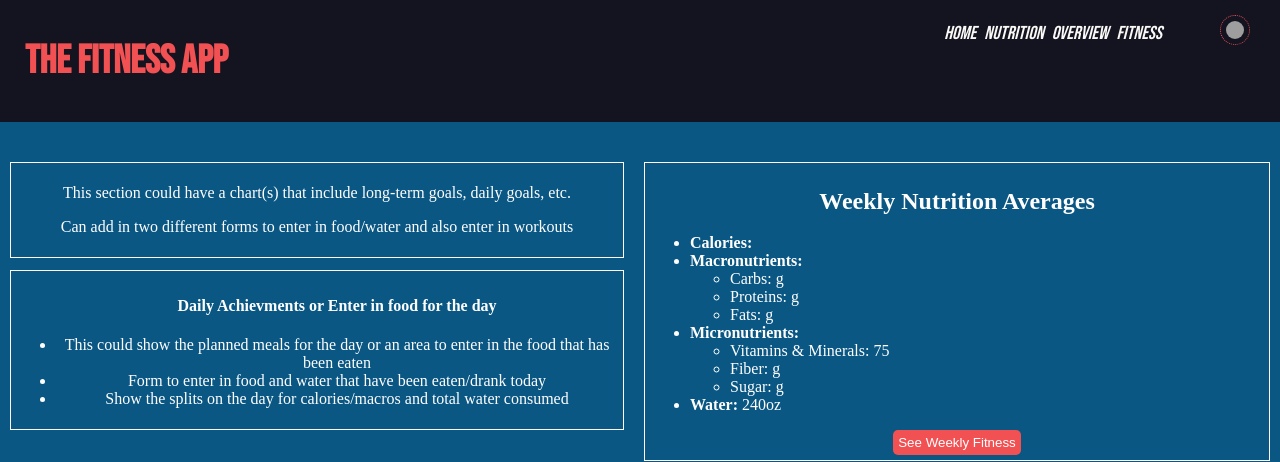
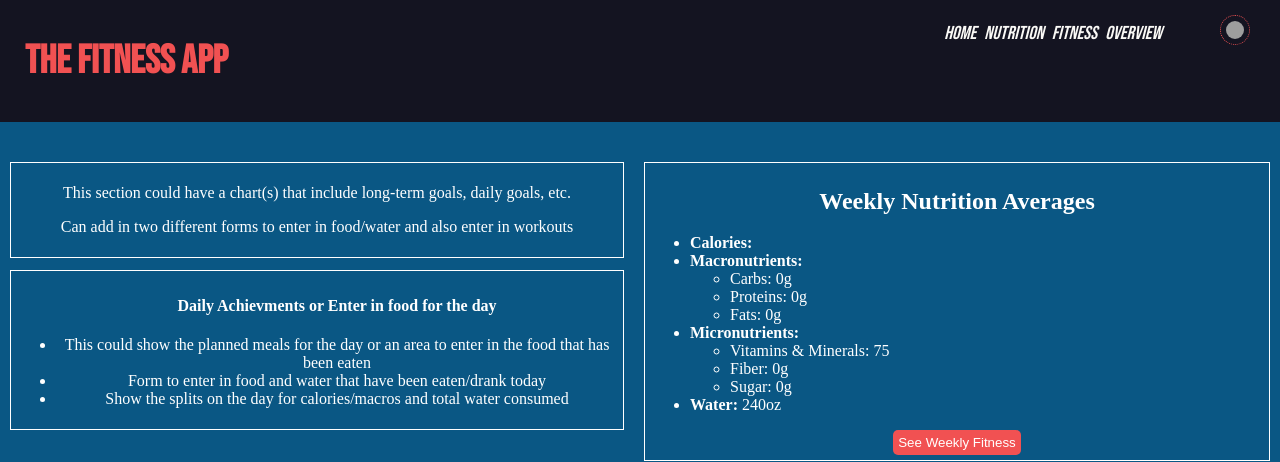
Before and after one commit to JGPawlowski/fitness-app, a React (Vite) app in the folder client/: page / in a window 1280 px wide. Shown: the top 462 px of the page. Built offline with nearby package versions, Linux system fonts and the light colour scheme; no server answers; grey boxes are pictures that could not be loaded.

Commit message:
mainly css

```diff
--- a/client/src/pages/components/header/Header.jsx
+++ b/client/src/pages/components/header/Header.jsx
@@ -12,8 +12,8 @@ export default function Header() {
             <div className='info-box'>
                 <Link to={'/'}>Home</Link>
                 <Link to={"/nutrition"}>Nutrition</Link>
+                <Link to={'/fitness'}>Fitness</Link>
                 <Link to={'/progress-history'}>Overview</Link>
-                <Link to={'/fitness'}>Fitness</Link>
                 <Link to={'/user'}> {/* will link this to an individual users page later on */}
                     <img className='user-icon' src='/src/assets/user-line.svg' alt='user-icon'/>
                 </Link>
--- a/client/src/pages/dashboard/weekly/NutritionDash.jsx
+++ b/client/src/pages/dashboard/weekly/NutritionDash.jsx
@@ -1,6 +1,7 @@
 import './weekly-styles.css'
 
 export default function Nutrition(props) {
+
     return (
 
         <>
@@ -12,9 +13,9 @@ export default function Nutrition(props) {
                     <li>
                     <strong>Macronutrients:</strong>
                     <ul>
-                        <li>Carbs: {props.carbs}g</li>
-                        <li>Proteins: {props.protein}g</li>
-                        <li>Fats: {props.fats}g</li>
+                        <li>Carbs: {props.carbs ?? 0.00}g</li>
+                        <li>Proteins: {props.protein ?? 0.00}g</li>
+                        <li>Fats: {props.fats ?? 0.00}g</li>
                     </ul>
                     </li>
 
@@ -22,8 +23,8 @@ export default function Nutrition(props) {
                     <strong>Micronutrients:</strong>
                     <ul>
                         <li>Vitamins & Minerals: {props.vitMin}</li>
-                        <li>Fiber: {props.fiber}g</li>
-                        <li>Sugar: {props.sugar}g</li>
+                        <li>Fiber: {props.fiber ?? 0.00}g</li>
+                        <li>Sugar: {props.sugar ?? 0.00}g</li>
                     </ul>
                     </li>
 
--- a/client/src/pages/dashboard/weekly/Weekly.jsx
+++ b/client/src/pages/dashboard/weekly/Weekly.jsx
@@ -51,7 +51,7 @@ export default function Weekly(props) {
                     props.currentView === 'fitness' ?
                     <NutritionDash
                         calories={totals ? totals.total_calories : 0}
-                        carbs={totals ? totals.total_carb : 0}
+                        carbs={totals ? totals.total_carbs : 0}
                         protein={totals ? totals.total_protein : 0}
                         fats={totals ? totals.total_fat : 0}
                         vitMin={75}
--- a/client/src/pages/nutrition/NutritionPage.jsx
+++ b/client/src/pages/nutrition/NutritionPage.jsx
@@ -65,7 +65,6 @@ export default function NutritionPage() {
                 setTest(data[0])
 
             } catch(err) {
-                console.log('here')
                 console.log(err)
             }
         }
@@ -90,7 +89,6 @@ export default function NutritionPage() {
                 setTotals(data.totals)
                 setRows(data.rows)
 
-                console.log("Fetched data:", data)
             }
                 catch (err) {
                     console.error("Error fetching user data:", err)
--- a/client/src/pages/nutrition/components/FoodList.jsx
+++ b/client/src/pages/nutrition/components/FoodList.jsx
@@ -6,11 +6,11 @@ export default function FoodList(food, onDelete) {
     const [open, setOpen] = useState(false)
 
     const handleClose = () => {
-        setOpen(false);
+        setOpen(false)
     }
 
     const handleOpen = () => {
-        setOpen(true);
+        setOpen(true)
     }
 
     console.log(food)
@@ -44,7 +44,7 @@ export default function FoodList(food, onDelete) {
                     <img className='trashcan-icon' src='/src/assets/trashcan.svg' alt='trashcan-icon'/>
                 </button>
 
-
+                {/* need to change ariaHideApp */}
                 <Modal isOpen={open} onClose={handleClose} className='delete-food-modal' ariaHideApp={false} >
                     <div className='delete-food-modal-content '>
                         <p>Are you sure you want to remove {food.food_name}?</p>
@@ -59,7 +59,7 @@ export default function FoodList(food, onDelete) {
 
             </div>
             <div className={`${expanded}`}>
-                <ul style={{color: 'white'}}>
+                <ul className='food-items-list'>
                     <li>Carbs: {food.carbs}</li>
                     <li>Protein: {food.protein}</li>
                     <li>Fats: {food.fat}</li>
@@ -67,7 +67,7 @@ export default function FoodList(food, onDelete) {
                     <li>Fiber: {food.fiber}</li>
                 </ul>
 
-                <button onClick={() => setIsExpanded(prev => !prev)} className='expand-food-item-btn'>here</button>
+                <button onClick={() => setIsExpanded(prev => !prev)} className='expand-food-item-btn'>Close</button>
             </div>
         </li>
     )
--- a/client/src/pages/nutrition/nutrition-page.css
+++ b/client/src/pages/nutrition/nutrition-page.css
@@ -212,13 +212,23 @@ select {
     display: flex;
     flex-direction: column;
     padding-top: 12px;
-    border-radius: 5px;
-    width: inherit;
+    border-radius: 20px;
+    width: 300px;
     max-height: 200px;
     background-color: #141421;
 }
 
+.food-items-list {
+    color: #FAF9F6;
+    list-style: none;
+}
+
+.food-items-list li {
+    padding: 2px;
+}
+
 .food-item-btn {
+    font-family: Bebas Neue, sans-serif;
     min-height: 20px;
     min-width: 80px;
     border-radius: 5px;
```
